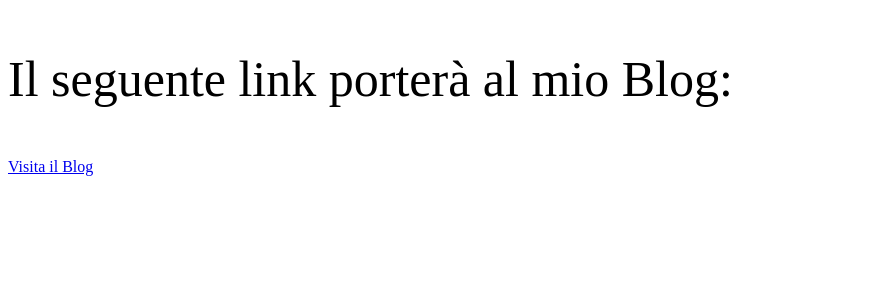
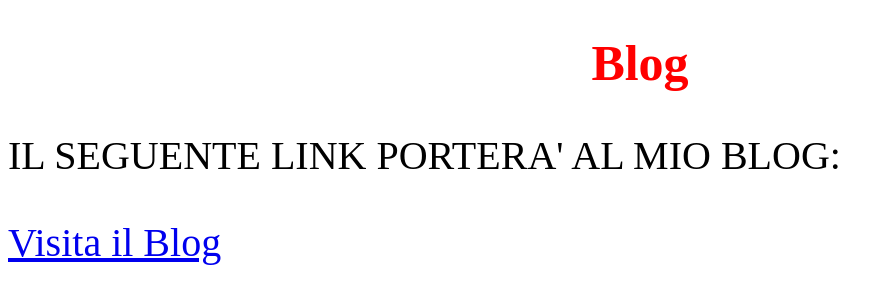
Before and after one commit to FabioMonas/CSS, a plain HTML site: page es.3css.html in a window 1280 px wide. Shown: the whole page, without its empty margins (0-893 px from the left). Drawn offline with Linux system fonts and the light colour scheme.

Commit message:
Update es.3css.html

```diff
--- a/es.3css.html
+++ b/es.3css.html
@@ -4,8 +4,9 @@
 <title>Blog</title>
 </head>
 <body>
-<p style="font-size:50px;">Il seguente link porterà al mio Blog:</p>
-<a href="https://fabiomonas.altervista.org/">Visita il Blog</a>
+<h1 style="text-align: center;font-size:50px;color: red;">Blog</h1>
+<p style="font-size:40px;">IL SEGUENTE LINK PORTERA' AL MIO BLOG:</p>
+<a style="font-size:40px;"href="https://fabiomonas.altervista.org/">Visita il Blog</a>
 
 </body>
 </html>
```
